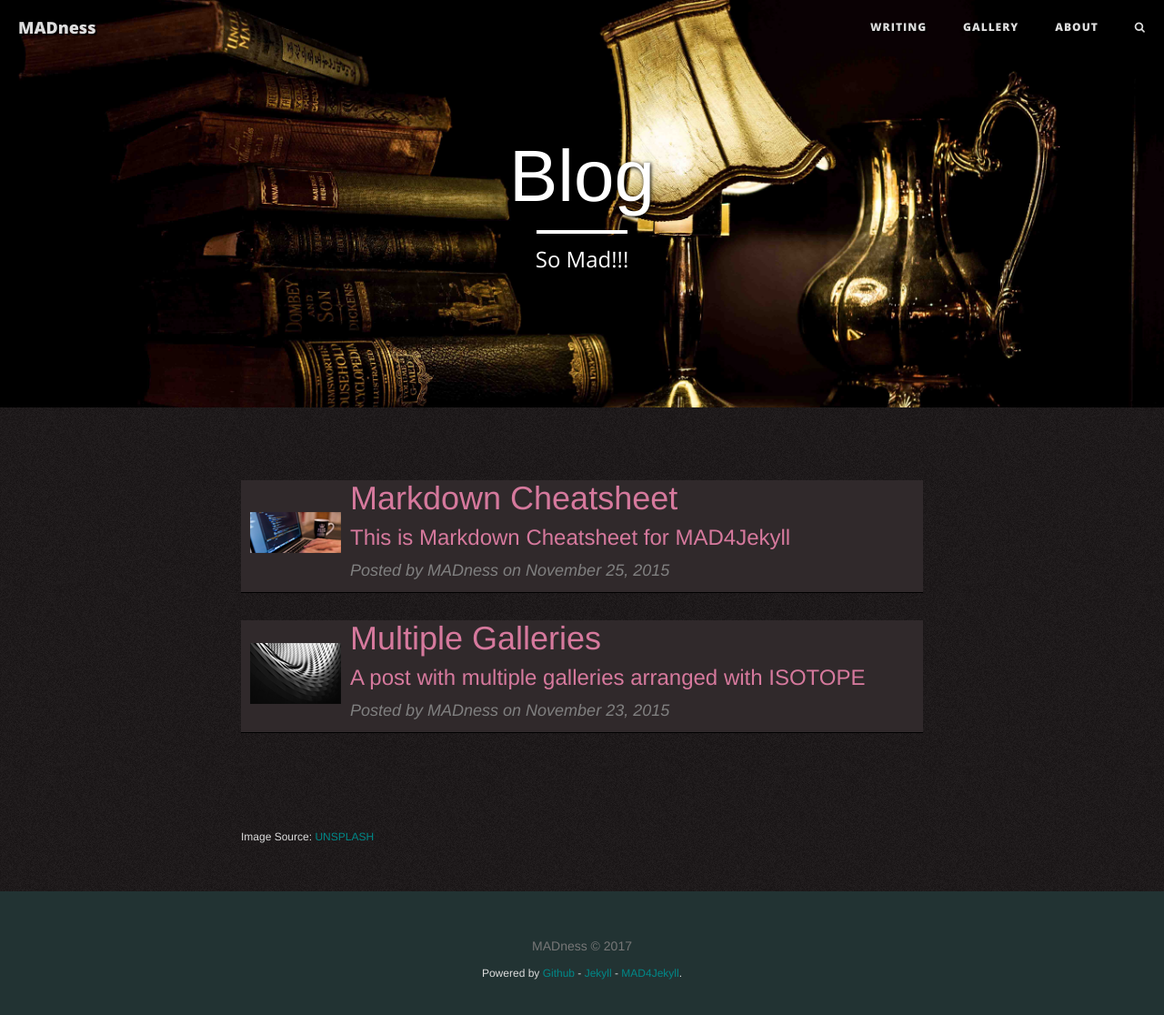
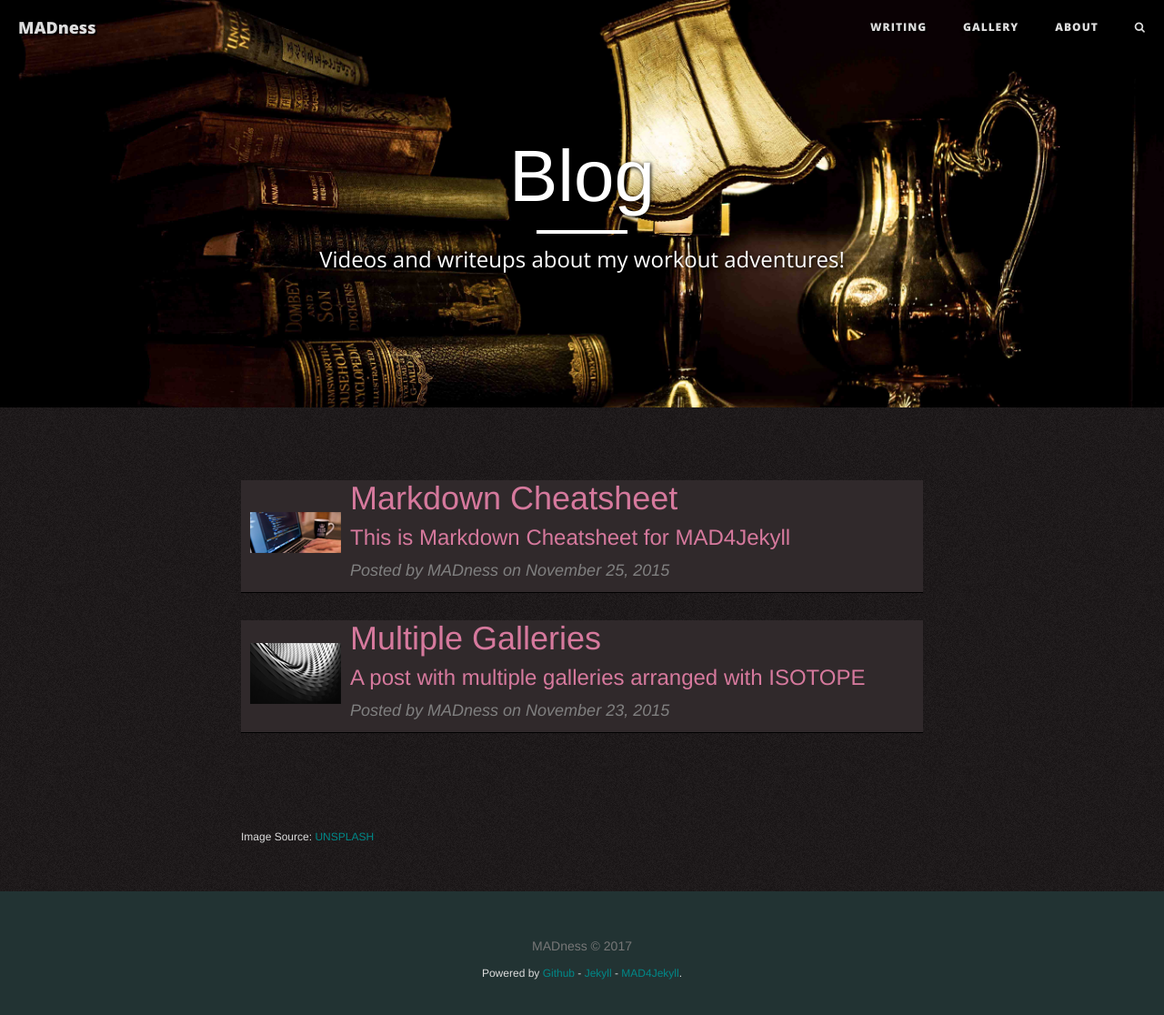
Before and after one commit to KingstonFitness/kingstonfitness.github.io, a Jekyll site: the page built from writing/index.html, in a window 1280 px wide and 1154 px high. Shown: the top 1116 px of the window at 91% size. Built offline with Jekyll 4.4.1, drawn with Linux system fonts in a browser that asks for light colours; nearby versions of some CDN libraries; the list of posts is cut into pages by our own code.

```diff
--- a/writing/index.html
+++ b/writing/index.html
@@ -1,9 +1,9 @@
 ---
 layout: page
-description: "So Mad!!!"
+description: "Videos and writeups about my workout adventures!"
 title: "Blog"
 header-img: "assets/owner/hero/writing-bg.jpg"
-permalink: /writing/
+permalink: /blog/
 ---
 
 {% for post in paginator.posts %}
```
